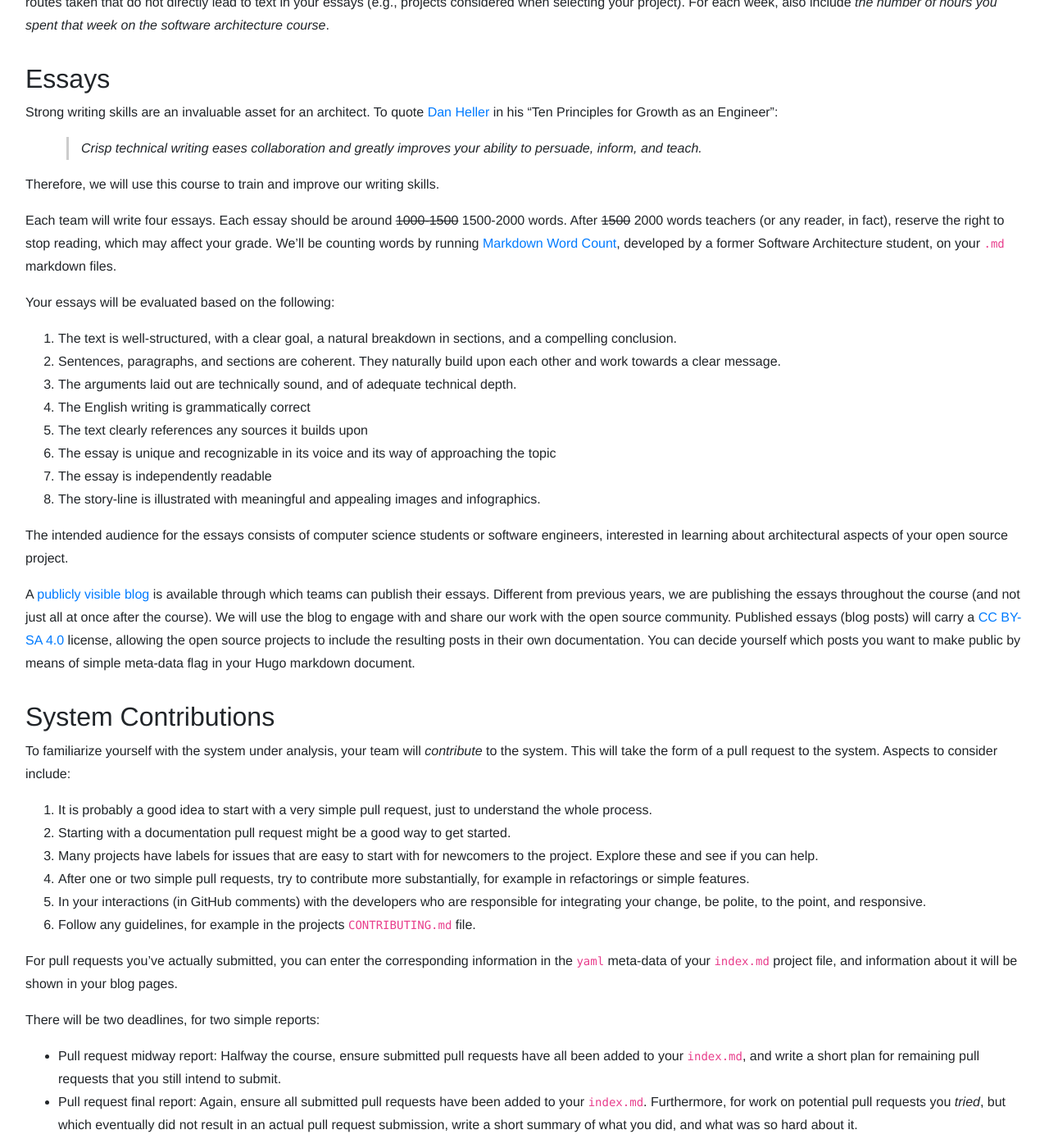
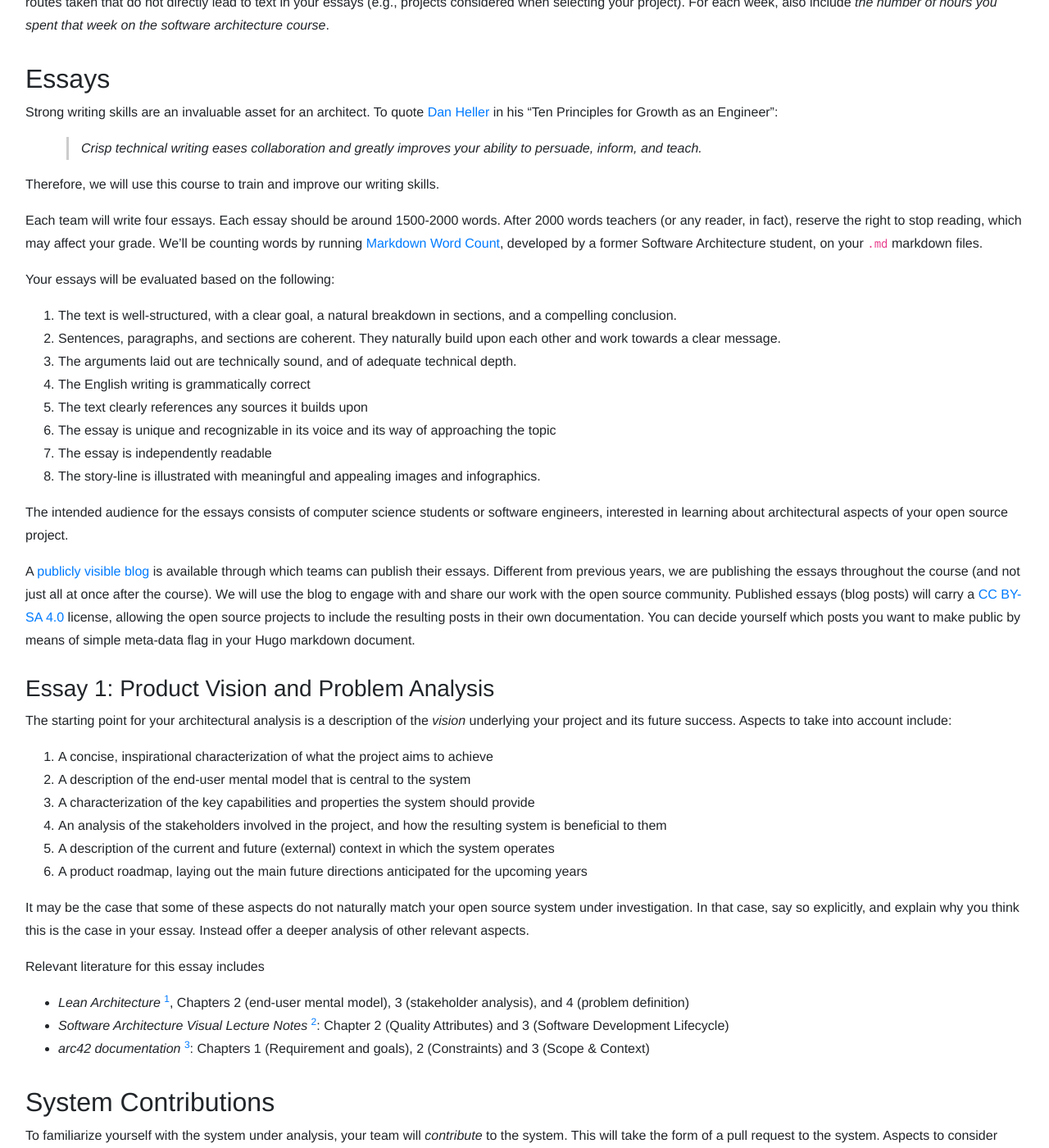
Before and after one commit to SERG-Delft/delftswa, a Jekyll site: the page built from 2021/assignment.md, in a window 1280 px wide and 1400 px high, scrolled down 2078 px. Shown: the whole window at 82% size. Built offline with Jekyll 4.4.1, drawn with Linux system fonts in a browser that asks for light colours; some of the changed text lies outside the part shown.

Commit message:
Describe essay 1 requirements

```diff
--- a/2021/assignment.md
+++ b/2021/assignment.md
@@ -93,7 +93,7 @@ Strong writing skills are an invaluable asset for an architect. To quote [Dan He
 
 Therefore, we will use this course to train and improve our writing skills.
 
-Each team will write four essays. Each essay should be around ~~1000-1500~~ 1500-2000 words. After ~~1500~~ 2000 words teachers (or any reader, in fact), reserve the right to stop reading, which may affect your grade. We'll be counting words by running [Markdown Word Count], developed by a former Software Architecture student, on your `.md` markdown files.
+Each team will write four essays. Each essay should be around 1500-2000 words. After 2000 words teachers (or any reader, in fact), reserve the right to stop reading, which may affect your grade. We'll be counting words by running [Markdown Word Count], developed by a former Software Architecture student, on your `.md` markdown files.
 
 Your essays will be evaluated based on the following:
 
@@ -117,11 +117,9 @@ You can decide yourself which posts you want to make public by means of simple m
 [desosa2021]: https://2021.desosa.nl/
 
 
-<!--
-
 <a id="vision"></a>
 
-### Essay 1: The Product Vision
+### Essay 1: Product Vision and Problem Analysis
 
 
 The starting point for your architectural analysis is a description of the _vision_ underlying your project and its future success.
@@ -131,7 +129,7 @@ Aspects to take into account include:
 2. A description of the end-user mental model that is central to the system
 3. A characterization of the key capabilities and properties the system should provide
 4. An analysis of the stakeholders involved in the project, and how the resulting system is beneficial to them
-5. A description of the current and future context in which the system operates
+5. A description of the current and future (external) context in which the system operates
 6. A product roadmap, laying out the main future directions anticipated for the upcoming years
 
 It may be the case that some of these aspects do not naturally match your open source system under investigation. In that case, say so explicitly, and explain why you think this is the case in your essay. Instead offer a deeper analysis of other relevant aspects.
@@ -139,9 +137,12 @@ It may be the case that some of these aspects do not naturally match your open s
 Relevant literature for this essay includes
 
 - _Lean Architecture_ [^coplien], Chapters 2 (end-user mental model), 3 (stakeholder analysis), and 4 (problem definition)
-- _Software Systems Architecture_ [^rozanski], Chapter 9 (stakeholder analysis) and 16 (context analysis)
-- _arc42 documentation_ [^arc]: Chapters 1 (Requirement and goals), 2 (Constraints), and 3 (Scope & Context)
+- _Software Architecture Visual Lecture Notes_ [^pautasso]: Chapter 2 (Quality Attributes) and 3 (Software Development Lifecycle)
+- _arc42 documentation_ [^arc]: Chapters 1 (Requirement and goals), 2 (Constraints) and 3 (Scope & Context)
+<!-- - _Software Systems Architecture_ [^rozanski], Chapter 9 (stakeholder analysis) and 16 (context analysis) -->
 
+
+<!--
 
 <a id="architecture"></a>
 
@@ -334,17 +335,19 @@ Pull requests will be graded, based on the following criteria:
 While your aim is of course that the pull request gets merged, the merge itself is not part of the grade.
 
 
-<!--
-
 ## References
 
 [lsa]: http://www.leansoftwarearchitecture.com/
 [views]: https://www.viewpoints-and-perspectives.info/
 [arc42]: https://docs.arc42.org/home/
+[cesare]: https://leanpub.com/software-architecture/
 
 [^coplien]: Jim Coplien Gertrud Bjørnvig. [Lean Architecture][lsa] for Agile Software Development. Wiley, 2010.
 
 [^rozanski]: Nick Rozanski and Eoin Woods. [Software Systems Architecture: Working with Stakeholders Using Viewpoints and Perspectives][views]. Addison-Wesley, 2012, 2nd edition.
+
+[^pautasso]: Cesare Pautasso. Software Architecture: Visual Lecture Notes. Leanpub, 2020. [leanpub.com][cesare].
+
 
 [^kruchten]: Philippe Kruchten. The 4+1 View Model of architecture. IEEE Software 12(6), 1995.
     ([doi](https://doi.org/10.1109/52.469759),
@@ -356,7 +359,3 @@ While your aim is of course that the pull request gets merged, the merge itself
 [^c4]: The C4 model for visualising software architecture. [https://c4model.com/](https://c4model.com/).
 
 [^cataldo]: Cataldo, Herbsleb, and Carley.  Socio-Technical Congruence: A Framework for Assessing the Impact of Technical and Work Dependencies on Software Development Productivity. ICSE 2008. [https://herbsleb.org/web-pubs/pdfs/cataldo-socio-2008.pdf](https://herbsleb.org/web-pubs/pdfs/cataldo-socio-2008.pdf)
-
-
-
--->
```
